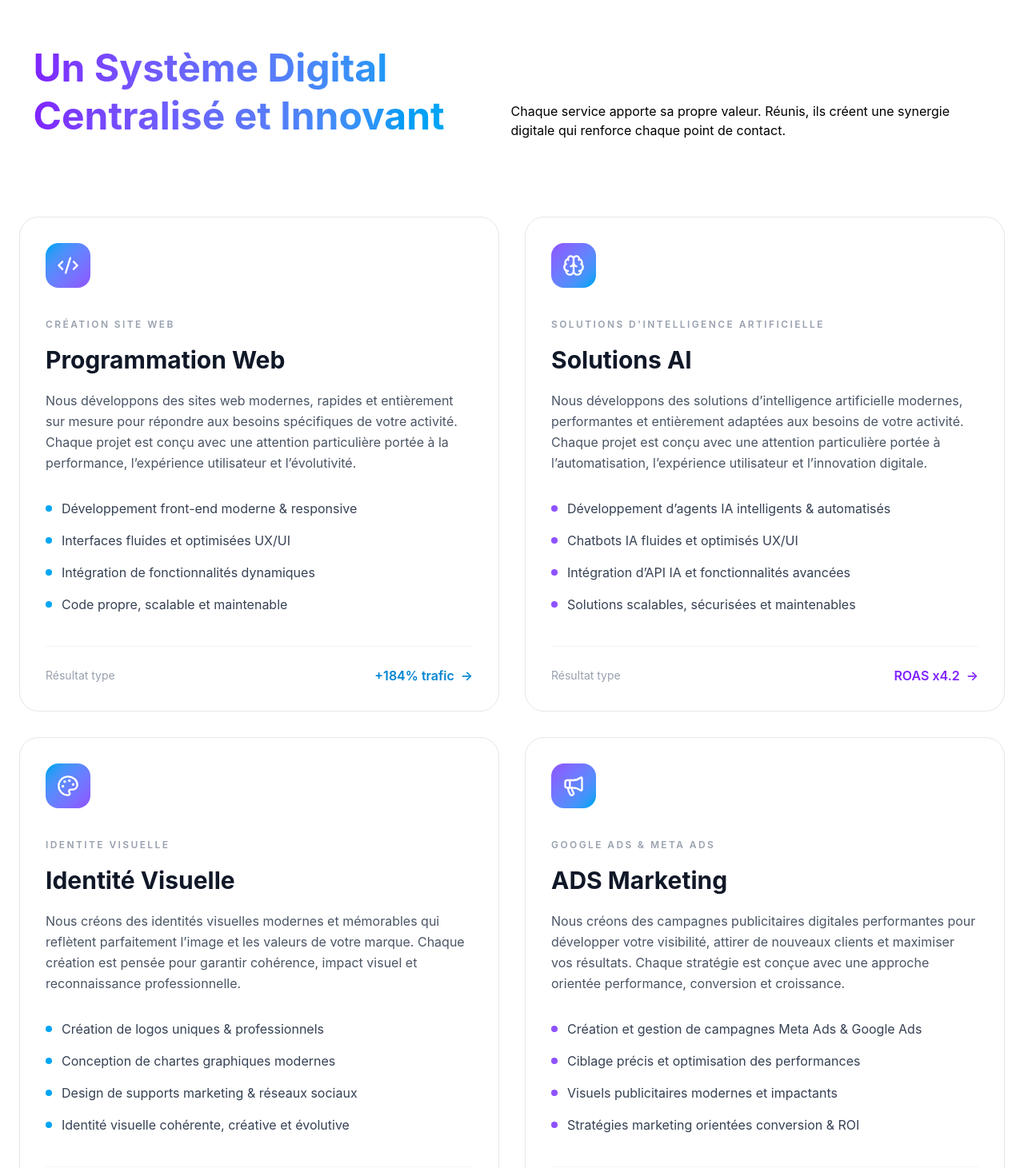
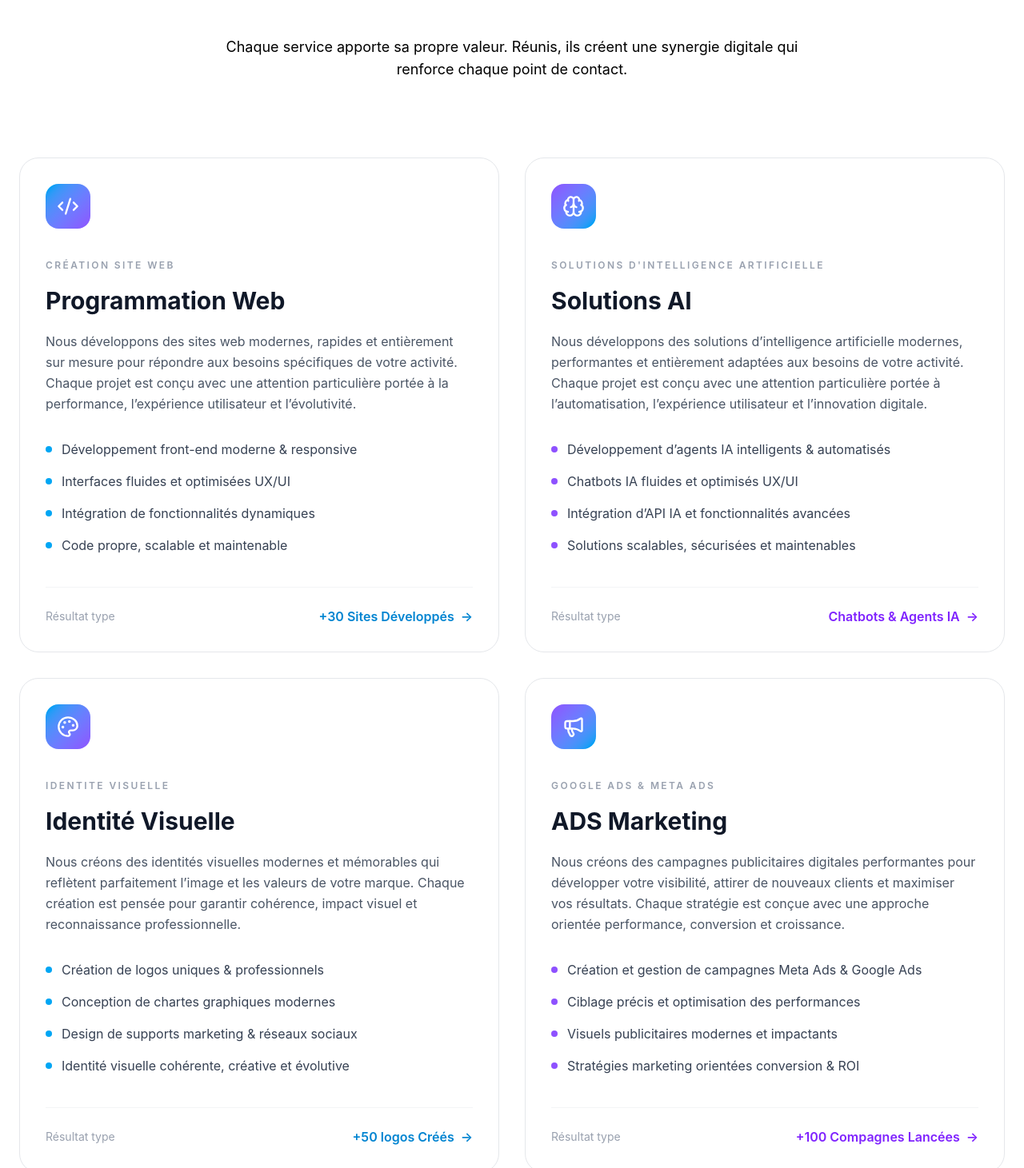
Before and after one commit to younesschalkhane/Triova-Media, a React (Vite) app in the folder frontend/client/: page /Services in a window 1280 px wide. Shown: the part 869-2330 px from the top of the page at 80% size. Built offline with nearby package versions, Linux system fonts and the light colour scheme.

Commit message:
version final

```diff
--- a/frontend/client/Pages/Services.jsx
+++ b/frontend/client/Pages/Services.jsx
@@ -10,13 +10,14 @@ import {
   Search
 } from "lucide-react";
 import { motion } from "framer-motion";
+import { Link } from "react-router-dom";
 
 
 function Services() {
   return (
  <div className= "pb-20">
 
-    <section className="min-h-screen bg-gradient-to-br from-sky-100 via-violet-50 to-violet-100 text-white px-6 py-16 ">
+    <section className="-h-screen bg-gradient-to-br from-violet-50 via-violet-100 to-sky-100 text-white px-6 py-16 ">
 
 
       {/* Title */}
@@ -47,7 +48,9 @@ function Services() {
           votre présence digitale et booster votre activité.
 
         </p>
+        <Link to="/contact">
         <button className="mt-6 md:mt-0 px-8 py-4 rounded-full bg-gradient-to-r from-sky-500 to-violet-400 hover:scale-105 transition duration-300 font-semibold">Demmandez Votre Projet</button>
+       </Link>
         </motion.div>
         <motion.dev  initial={{ x: 100, opacity: 0 }}
         animate={{ x: 0, opacity: 1 }}
@@ -61,14 +64,15 @@ function Services() {
 
    {/* Heading */}
 
-     <section className='pt-15'>
-      <div className='flex justify-around '>
-        <div className='flex-col'>
-      <h2 className='text-5xl font-bold leading-tight bg-gradient-to-r from-violet-600 to-sky-500 bg-clip-text text-transparent'>Un Système Digital </h2>
-      <h3 className='text-5xl font-bold leading-tight bg-gradient-to-r from-violet-600 to-sky-500 bg-clip-text text-transparent'> Centralisé et Innovant</h3>
+     <section className='pt-15 '>
+      <div className='items-center justify-center text-center gap-6'>
+        <div className=''>
+      <h2 className='text-center text-6xl font-bold leading-tight bg-gradient-to-r from-violet-600 to-sky-500 bg-clip-text text-transparent'>Des services digitaux adaptés </h2>
+      <h3 className='text-6xl font-bold leading-tight bg-gradient-to-r from-violet-600 to-sky-500 bg-clip-text text-transparent'> à vos besoins</h3>
       </div>
-      <p className='w-150 pt-18'>Chaque service apporte sa propre valeur.
-        Réunis, ils créent une synergie digitale qui renforce chaque point de contact.</p>
+      <p className=' text-center pt-8 text-lg  '>Chaque service apporte sa propre valeur.
+        Réunis, ils créent une synergie digitale qui </p>
+        <p className='text-center  text-lg'>renforce chaque point de contact.</p>
 </div>
 
      </section>
@@ -128,7 +132,7 @@ function Services() {
           <span className="text-sm text-gray-400">Résultat type</span>
 
           <div className="flex items-center gap-2 text-sky-600 font-semibold">
-            +184% trafic
+          +30 Sites Développés
             <span className="transition-transform duration-300 group-hover:translate-x-1">
               →
             </span>
@@ -183,7 +187,7 @@ function Services() {
           <span className="text-sm text-gray-400">Résultat type</span>
 
           <div className="flex items-center gap-2 text-violet-600 font-semibold">
-            ROAS x4.2
+           Chatbots & Agents IA
             <span className="transition-transform duration-300 group-hover:translate-x-1">
               →
             </span>
@@ -248,7 +252,7 @@ function Services() {
           <span className="text-sm text-gray-400">Résultat type</span>
 
           <div className="flex items-center gap-2 text-sky-600 font-semibold">
-            +184% trafic
+       +50 logos Créés
             <span className="transition-transform duration-300 group-hover:translate-x-1">
               →
             </span>
@@ -303,7 +307,7 @@ function Services() {
           <span className="text-sm text-gray-400">Résultat type</span>
 
           <div className="flex items-center gap-2 text-violet-600 font-semibold">
-            ROAS x4.2
+           +100 Compagnes Lancées
             <span className="transition-transform duration-300 group-hover:translate-x-1">
               →
             </span>
@@ -367,7 +371,7 @@ function Services() {
           <span className="text-sm text-gray-400">Résultat type</span>
 
           <div className="flex items-center gap-2 text-sky-600 font-semibold">
-            +184% trafic
+           +50 Automatisation AI
             <span className="transition-transform duration-300 group-hover:translate-x-1">
               →
             </span>
@@ -487,7 +491,7 @@ function Services() {
           <span className="text-sm text-gray-400">Résultat type</span>
 
           <div className="flex items-center gap-2 text-sky-600 font-semibold">
-            +184% trafic
+          +100 Mots-clés positionnés
             <span className="transition-transform duration-300 group-hover:translate-x-1">
               →
             </span>
@@ -505,7 +509,7 @@ function Services() {
           <h3 className='text-center text-5xl font-bold leading-tight bg-gradient-to-r from-violet-600 to-sky-500 bg-clip-text text-transparent'>Commencer ?</h3>
           <p className='text-center pt-8 text-lg'>Notre audit digital gratuit analyse votre situation et vous recommande exactement les 2-3 </p>
           <p className='text-center text-lg pb-8'>actions à fort impact à mettre en place en priorité.</p>
-          <button className="mt-6 md:mt-0 px-8 py-4 rounded-full bg-gradient-to-r from-sky-500 to-violet-400 hover:scale-105 transition duration-300 font-semibold ml-45 ">Audit Gratuit-Recommandation Personnalisée</button>
+          <button className="  mt-6 md:mt-0 px-8 py-4 rounded-full bg-gradient-to-r from-sky-500 to-violet-400 hover:scale-105 transition duration-300 font-semibold ml-67 ">Commencer Maintenant</button>
 
          </div>
 
```
